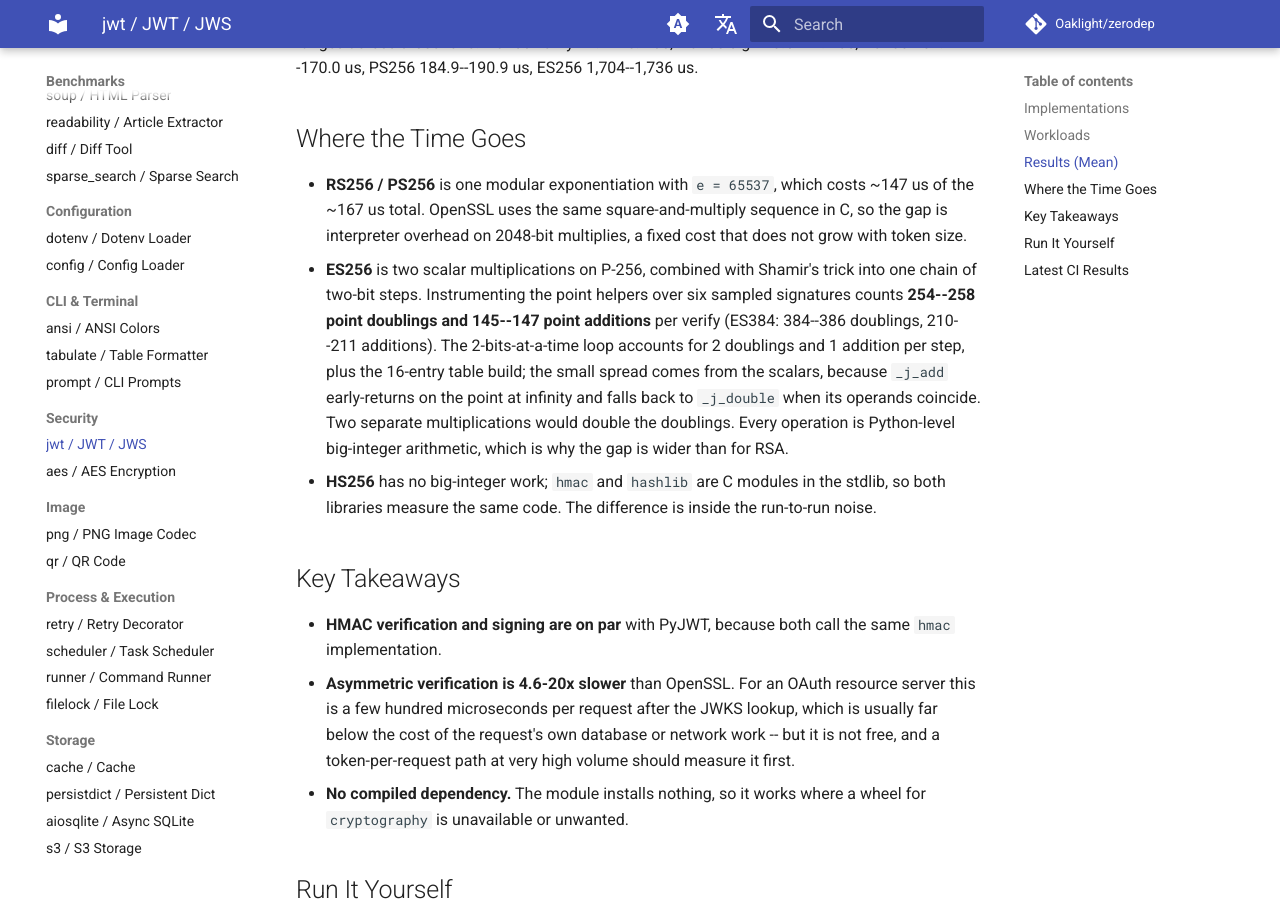
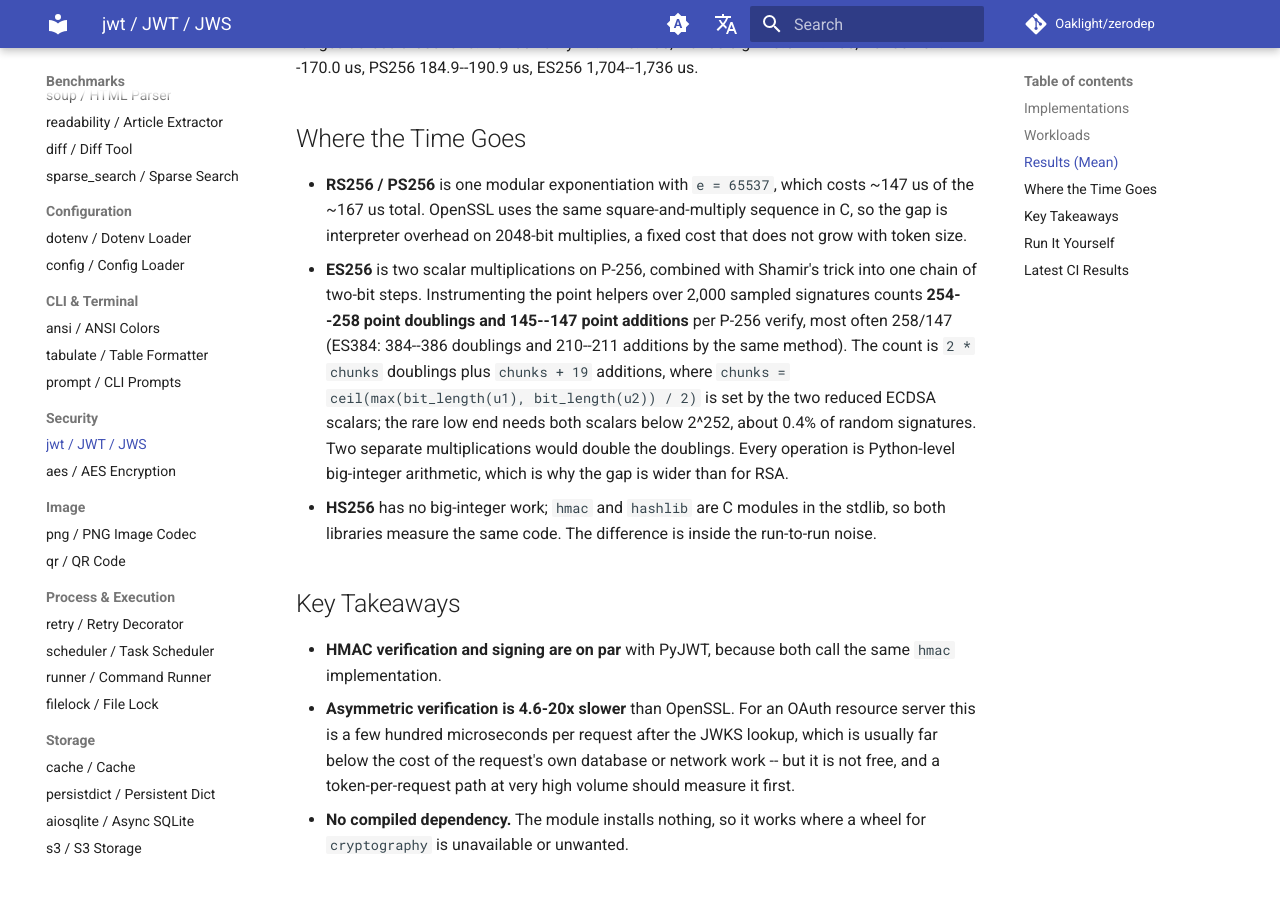
Before and after one commit to Oaklight/zerodep, an MkDocs documentation site: the page built from docs/benchmarks/jwt.md, in a window 1280 px wide and 900 px high, scrolled down 1554 px. Built offline with MkDocs 1.6.1 and Material for MkDocs 9.7.7, drawn with Linux system fonts in a browser that asks for light colours; comment, search, counter and statistics services are not loaded.

Commit message:
docs(jwt): state the sample size and closed form for point counts
2,000 sampled signatures give 254-258 doublings and 145-147 additions,
most often 258/147. The count is 2*chunks doublings plus chunks+19
additions, and the 254/145 tail needs both reduced scalars below 2^252
(about 0.4% of random signatures). Replaces the six-sample wording.

```diff
--- a/docs/benchmarks/jwt.md
+++ b/docs/benchmarks/jwt.md
@@ -42,7 +42,7 @@ Every figure is the mean of three consecutive runs with `--benchmark-min-rounds=
 ## Where the Time Goes
 
 - **RS256 / PS256** is one modular exponentiation with `e = 65537`, which costs ~147 us of the ~167 us total. OpenSSL uses the same square-and-multiply sequence in C, so the gap is interpreter overhead on 2048-bit multiplies, a fixed cost that does not grow with token size.
-- **ES256** is two scalar multiplications on P-256, combined with Shamir's trick into one chain of two-bit steps. Instrumenting the point helpers over six sampled signatures counts **254--258 point doublings and 145--147 point additions** per verify (ES384: 384--386 doublings, 210--211 additions). The 2-bits-at-a-time loop accounts for 2 doublings and 1 addition per step, plus the 16-entry table build; the small spread comes from the scalars, because `_j_add` early-returns on the point at infinity and falls back to `_j_double` when its operands coincide. Two separate multiplications would double the doublings. Every operation is Python-level big-integer arithmetic, which is why the gap is wider than for RSA.
+- **ES256** is two scalar multiplications on P-256, combined with Shamir's trick into one chain of two-bit steps. Instrumenting the point helpers over 2,000 sampled signatures counts **254--258 point doublings and 145--147 point additions** per P-256 verify, most often 258/147 (ES384: 384--386 doublings and 210--211 additions by the same method). The count is `2 * chunks` doublings plus `chunks + 19` additions, where `chunks = ceil(max(bit_length(u1), bit_length(u2)) / 2)` is set by the two reduced ECDSA scalars; the rare low end needs both scalars below 2^252, about 0.4% of random signatures. Two separate multiplications would double the doublings. Every operation is Python-level big-integer arithmetic, which is why the gap is wider than for RSA.
 - **HS256** has no big-integer work; `hmac` and `hashlib` are C modules in the stdlib, so both libraries measure the same code. The difference is inside the run-to-run noise.
 
 ## Key Takeaways
```
